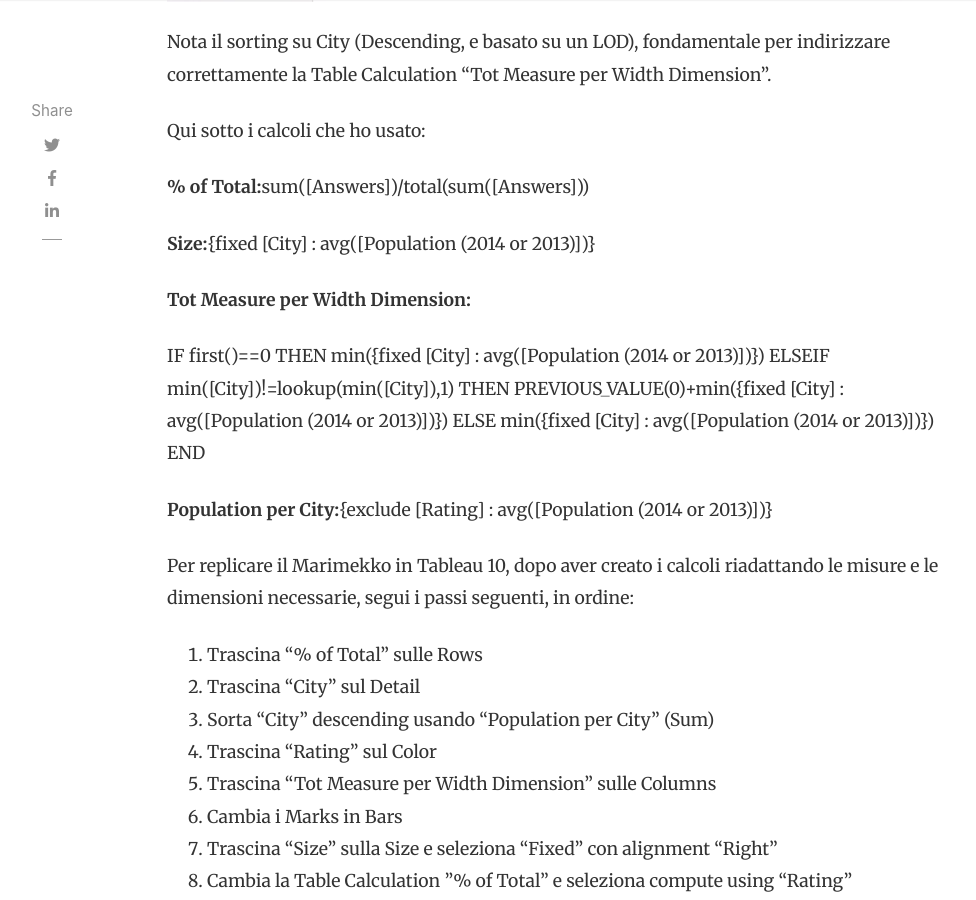
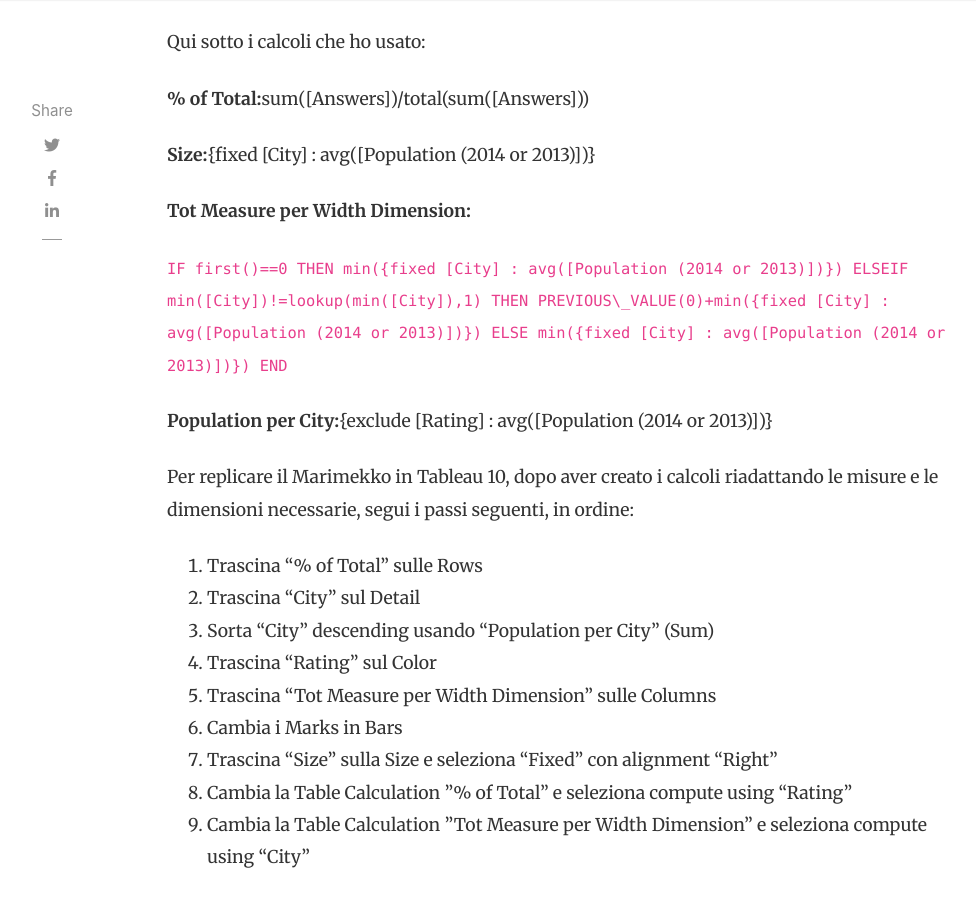
Before and after one commit to Nicco-Cirone/blog, a Jekyll site: the page built from _posts/2016-10-15-gli-italiani-odiano-i-loro-trasporti-pubblici-un-marimekko-in-tableau-10.md, in a window 1280 px wide and 900 px high, scrolled down 6251 px. Shown: the whole window, without its empty margins (118-1094 px from the left). Built offline with Jekyll 4.4.1, drawn with Linux system fonts in a browser that asks for light colours; nearby versions of some CDN libraries; comment, search, counter and statistics services are not loaded; some of the changed text lies outside the part shown.

Commit message:
Update 2016-10-15-gli-italiani-odiano-i-loro-trasporti-pubblici-un-marimekko-in-tableau-10.md

```diff
--- a/_posts/2016-10-15-gli-italiani-odiano-i-loro-trasporti-pubblici-un-marimekko-in-tableau-10.md
+++ b/_posts/2016-10-15-gli-italiani-odiano-i-loro-trasporti-pubblici-un-marimekko-in-tableau-10.md
@@ -17,9 +17,8 @@
 
 Indovinate a quale paese appartengono le barre piu' gialle?
 
-[caption id="attachment\_327" align="alignnone" width="1001"][![marimekko-dashboard]({{ site.baseurl }}/assets/uploads/marimekko-dashboard2.webp)](https://public.tableau.com/views/MakeoverMondayGoodJobItaly_0/MMMarimekko?:embed=y&:display_count=yes) Clicca per esplorare la dashboard[/caption]
-
-
+[![marimekko-dashboard]({{ site.baseurl }}/assets/uploads/marimekko-dashboard2.webp)](https://public.tableau.com/views/MakeoverMondayGoodJobItaly_0/MMMarimekko?:embed=y&:display_count=yes)
+[Clicca per esplorare la dashboard](https://public.tableau.com/app/profile/nicco.cirone/viz/MakeoverMondayGoodJobItaly_0/MMMarimekko)
 
 Non e' cosi' difficile da indovinare, e la risposta si puo' trovare facilmente evidenziando le barre italiane:
 
@@ -63,12 +62,12 @@
 
 **Tot Measure per Width Dimension:**
 
-IF first()==0 THEN
+`IF first()==0 THEN
 min({fixed [City] : avg([Population (2014 or 2013)])})
 ELSEIF min([City])!=lookup(min([City]),1) THEN
 PREVIOUS\_VALUE(0)+min({fixed [City] : avg([Population (2014 or 2013)])})
 ELSE min({fixed [City] : avg([Population (2014 or 2013)])})
-END
+END`
 
 **Population per City:**{exclude [Rating] : avg([Population (2014 or 2013)])}
 
```
